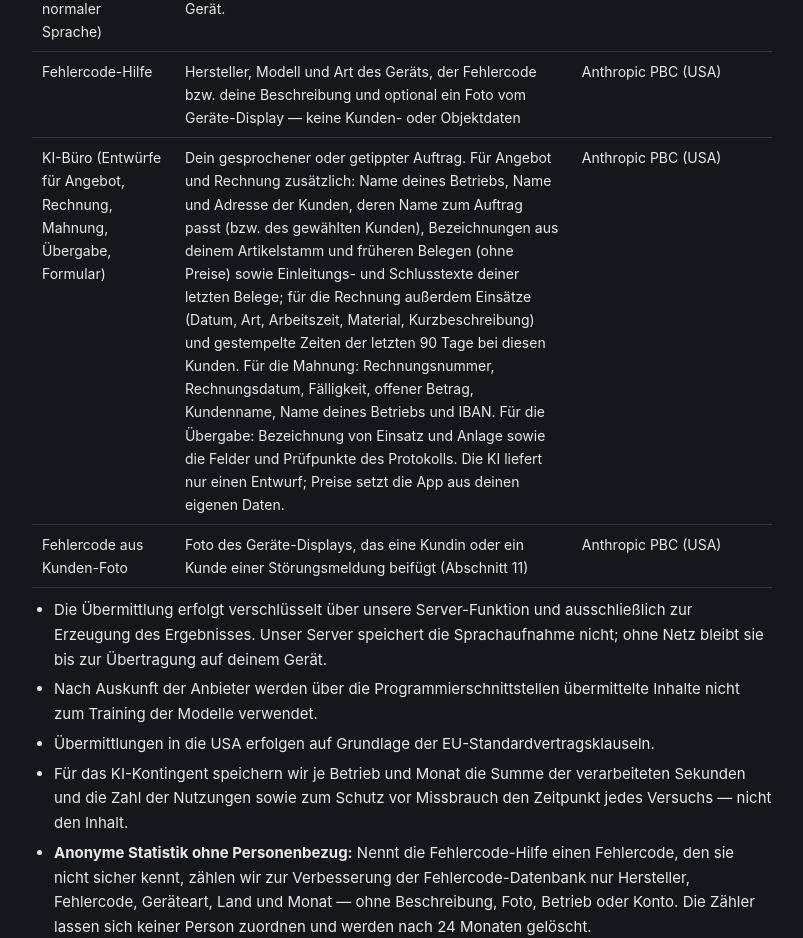
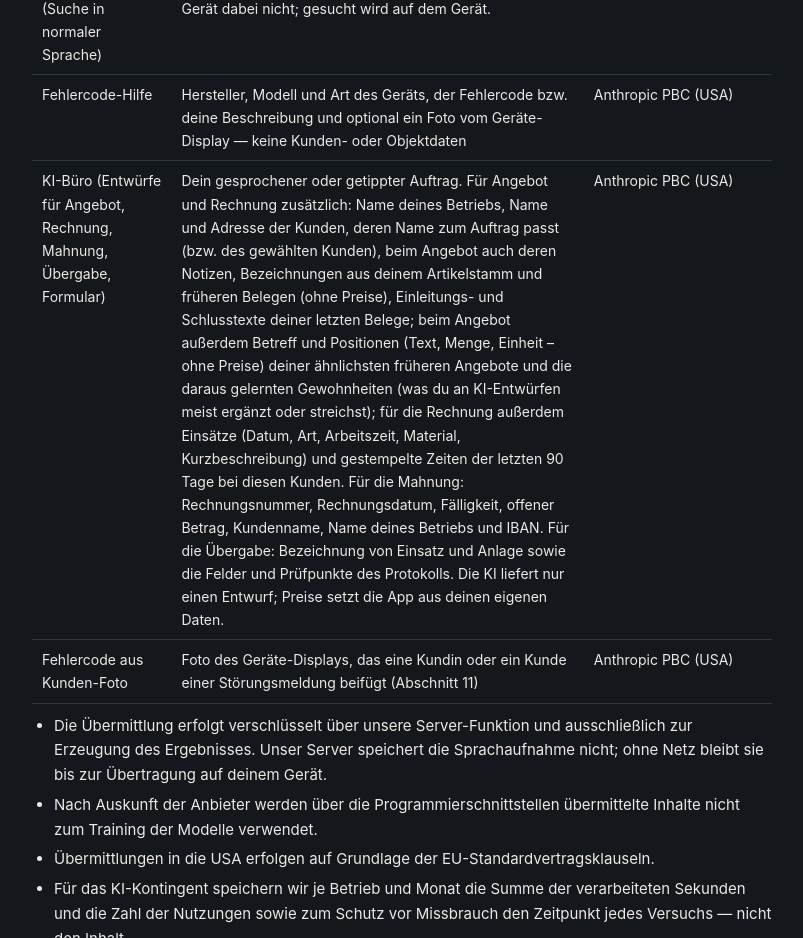
Before and after one commit to CraftlogAPP/installateurdex-web, a plain HTML site: page datenschutz.html in a window 1280 px wide. Shown: the part 2513-3451 px from the top of the page, without its empty margins (238-1041 px from the left). Drawn offline with Linux system fonts and the light colour scheme.

Commit message:
Datenschutz: KI-Büro beim Angebot — Notizen des Kunden, Positionen ähnlicher früherer Angebote (ohne Preise) und gelernte Gewohnheiten

```diff
--- a/datenschutz.html
+++ b/datenschutz.html
@@ -71,7 +71,7 @@ nav.legal{margin-top:40px;padding-top:16px;border-top:1px solid var(--border);fo
 <tr><td>Lieferschein → Material</td><td>Foto des Lieferscheins</td><td>Anthropic PBC (USA)</td></tr>
 <tr><td>„Frag InstallateurDex“ (Suche in normaler Sprache)</td><td>Nur der Text der Frage — und nur, wenn die App sie nicht selbst versteht. Kunden- und Anlagendaten verlassen das Gerät dabei nicht; gesucht wird auf dem Gerät.</td><td>Anthropic PBC (USA)</td></tr>
 <tr><td>Fehlercode-Hilfe</td><td>Hersteller, Modell und Art des Geräts, der Fehlercode bzw. deine Beschreibung und optional ein Foto vom Geräte-Display — keine Kunden- oder Objektdaten</td><td>Anthropic PBC (USA)</td></tr>
-<tr><td>KI-Büro (Entwürfe für Angebot, Rechnung, Mahnung, Übergabe, Formular)</td><td>Dein gesprochener oder getippter Auftrag. Für Angebot und Rechnung zusätzlich: Name deines Betriebs, Name und Adresse der Kunden, deren Name zum Auftrag passt (bzw. des gewählten Kunden), Bezeichnungen aus deinem Artikelstamm und früheren Belegen (ohne Preise) sowie Einleitungs- und Schlusstexte deiner letzten Belege; für die Rechnung außerdem Einsätze (Datum, Art, Arbeitszeit, Material, Kurzbeschreibung) und gestempelte Zeiten der letzten 90 Tage bei diesen Kunden. Für die Mahnung: Rechnungsnummer, Rechnungsdatum, Fälligkeit, offener Betrag, Kundenname, Name deines Betriebs und IBAN. Für die Übergabe: Bezeichnung von Einsatz und Anlage sowie die Felder und Prüfpunkte des Protokolls. Die KI liefert nur einen Entwurf; Preise setzt die App aus deinen eigenen Daten.</td><td>Anthropic PBC (USA)</td></tr>
+<tr><td>KI-Büro (Entwürfe für Angebot, Rechnung, Mahnung, Übergabe, Formular)</td><td>Dein gesprochener oder getippter Auftrag. Für Angebot und Rechnung zusätzlich: Name deines Betriebs, Name und Adresse der Kunden, deren Name zum Auftrag passt (bzw. des gewählten Kunden), beim Angebot auch deren Notizen, Bezeichnungen aus deinem Artikelstamm und früheren Belegen (ohne Preise), Einleitungs- und Schlusstexte deiner letzten Belege; beim Angebot außerdem Betreff und Positionen (Text, Menge, Einheit – ohne Preise) deiner ähnlichsten früheren Angebote und die daraus gelernten Gewohnheiten (was du an KI-Entwürfen meist ergänzt oder streichst); für die Rechnung außerdem Einsätze (Datum, Art, Arbeitszeit, Material, Kurzbeschreibung) und gestempelte Zeiten der letzten 90 Tage bei diesen Kunden. Für die Mahnung: Rechnungsnummer, Rechnungsdatum, Fälligkeit, offener Betrag, Kundenname, Name deines Betriebs und IBAN. Für die Übergabe: Bezeichnung von Einsatz und Anlage sowie die Felder und Prüfpunkte des Protokolls. Die KI liefert nur einen Entwurf; Preise setzt die App aus deinen eigenen Daten.</td><td>Anthropic PBC (USA)</td></tr>
 <tr><td>Fehlercode aus Kunden-Foto</td><td>Foto des Geräte-Displays, das eine Kundin oder ein Kunde einer Störungsmeldung beifügt (Abschnitt 11)</td><td>Anthropic PBC (USA)</td></tr>
 </tbody></table>
 <ul><li>Die Übermittlung erfolgt verschlüsselt über unsere Server-Funktion und ausschließlich zur Erzeugung des Ergebnisses. Unser Server speichert die Sprachaufnahme nicht; ohne Netz bleibt sie bis zur Übertragung auf deinem Gerät.</li><li>Nach Auskunft der Anbieter werden über die Programmierschnittstellen übermittelte Inhalte nicht zum Training der Modelle verwendet.</li><li>Übermittlungen in die USA erfolgen auf Grundlage der EU-Standardvertragsklauseln.</li><li>Für das KI-Kontingent speichern wir je Betrieb und Monat die Summe der verarbeiteten Sekunden und die Zahl der Nutzungen sowie zum Schutz vor Missbrauch den Zeitpunkt jedes Versuchs — nicht den Inhalt.</li><li><strong>Anonyme Statistik ohne Personenbezug:</strong> Nennt die Fehlercode-Hilfe einen Fehlercode, den sie nicht sicher kennt, zählen wir zur Verbesserung der Fehlercode-Datenbank nur Hersteller, Fehlercode, Geräteart, Land und Monat — ohne Beschreibung, Foto, Betrieb oder Konto. Die Zähler lassen sich keiner Person zuordnen und werden nach 24 Monaten gelöscht.</li><li>KI-Ergebnisse können fehlerhaft sein. Unsichere Angaben markiert die App gelb; bitte prüfe jedes Ergebnis vor dem Speichern.</li></ul>
```
